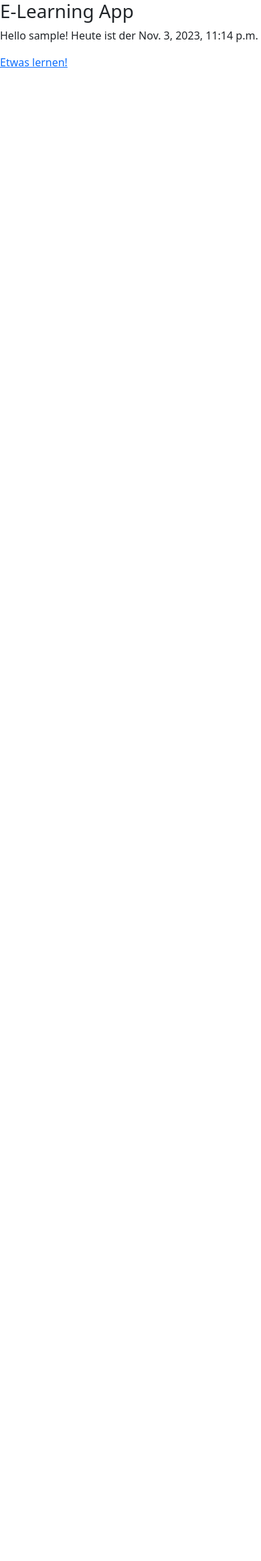
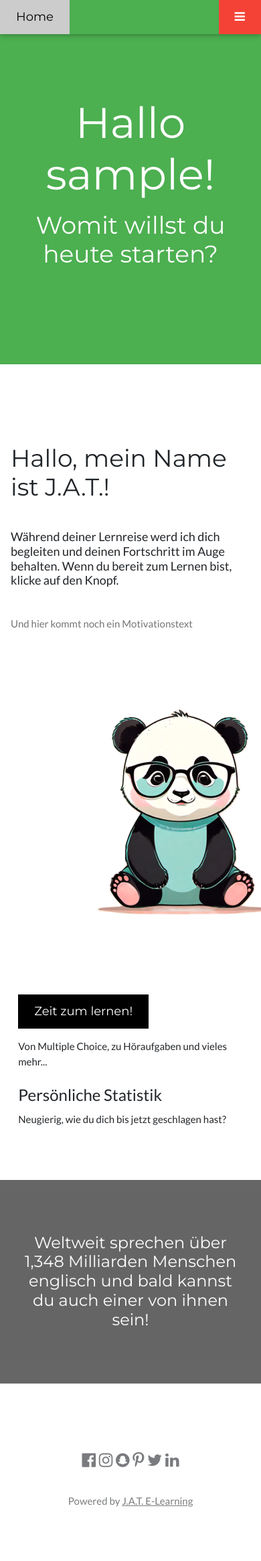
Before and after one commit to JanFfm/e-learning23, a Django app: page / in a window 390 px wide; the page is wider, and only the part inside the window is pictured. Shown: that part at 67% size. Before the commit the page ends 101 px from the top of that part, so only its background shows below. Run offline with Django 4.2, Linux system fonts and the light colour scheme; the visitor is signed in with stand-in values (Sample User, id 1); some libraries are stand-ins or nearby versions.

Commit message:
frontend: Make start page prettier

```diff
--- a/project/project/templates/app/dashboard.html
+++ b/project/project/templates/app/dashboard.html
@@ -1,14 +1,124 @@
 {% extends 'base.html' %}
 
 {% block content %}
+<head>
+<meta charset="UTF-8">
+<meta name="viewport" content="width=device-width, initial-scale=1">
+<link rel="stylesheet" href="https://www.w3schools.com/w3css/4/w3.css">
+<link rel="stylesheet" href="https://fonts.googleapis.com/css?family=Lato">
+<link rel="stylesheet" href="https://fonts.googleapis.com/css?family=Montserrat">
+<link rel="stylesheet" href="https://cdnjs.cloudflare.com/ajax/libs/font-awesome/4.7.0/css/font-awesome.min.css">
+<style>
+body,h1,h2,h3,h4,h5,h6 {font-family: "Lato", sans-serif}
+.w3-bar,h1,button {font-family: "Montserrat", sans-serif}
+.fa-anchor,.fa-coffee {font-size:200px}
+.bamboo{
+  background-image: url('/media/bamboo_books.png');
+  background-repeat: no-repeat;
+  background-attachment: fixed;
+  background-size: cover;
+}
+</style>
+</head>
+<body>
 
-<p>
-Hello {{ user }}!
-Heute ist der {{ date }}
-</p>
+<!-- Navbar -->
+<div class="w3-top">
+  <div class="w3-bar w3-green w3-card w3-left-align w3-large">
+    <a class="w3-bar-item w3-button w3-hide-medium w3-hide-large w3-right w3-padding-large w3-hover-white w3-large w3-red" href="javascript:void(0);" onclick="myFunction()" title="Toggle Navigation Menu"><i class="fa fa-bars"></i></a>
+    <a href="#" class="w3-bar-item w3-button w3-padding-large w3-white">Home</a>
+    <a href="#" class="w3-bar-item w3-button w3-hide-small w3-padding-large w3-hover-white">Zeit zum Lernen!</a>
+    <a href="#" class="w3-bar-item w3-button w3-hide-small w3-padding-large w3-hover-white">Persönliche Statistik</a>
+    <a href="#" class="w3-bar-item w3-button w3-hide-small w3-padding-large w3-hover-white">FAQ</a>
+    <a href="#" class="w3-bar-item w3-button w3-hide-small w3-padding-large w3-hover-white">Link 4</a>
+  </div>
 
-<a href="{% url 'learn' %}">Etwas lernen!</a>
+  <!-- Navbar on small screens -->
+  <div id="navDemo" class="w3-bar-block w3-white w3-hide w3-hide-large w3-hide-medium w3-large">
+    <a href="#" class="w3-bar-item w3-button w3-padding-large">Zeit zum Lernen!</a>
+    <a href="#" class="w3-bar-item w3-button w3-padding-large">Persönliche Statistik</a>
+    <a href="#" class="w3-bar-item w3-button w3-padding-large">FAQ</a>
+    <a href="#" class="w3-bar-item w3-button w3-padding-large">Link 4</a>
+  </div>
+</div>
 
+<header class="w3-container w3-green w3-center" style="padding:128px 16px">
+    <div class="w3-container w3-green bg-primary text-white text-center">
+      {% comment %} <div class = 'bamboo'> {% endcomment %}
+        <div>
+            <p class="w3-container w3-green" style="text-align:center; line-height:1.35em; font-size:40px;">
+                <h1 class="w3-margin w3-jumbo">Hallo {{ user }}!</h1>
+                <h1>Womit willst du heute starten?</h1>
+            </p>
+        </div>
+      {% comment %} </div> {% endcomment %}
+    </div>
+</header>
+  <div class="w3-row-padding w3-padding-64 w3-container">
+    <div class="w3-content">
+      <div class="w3-twothird">
+        <h1>Hallo, mein Name ist J.A.T.!</h1>
+        <h5 class="w3-padding-32">Während deiner Lernreise werd ich dich begleiten und deinen Fortschritt im Auge behalten.
+          Wenn du bereit zum Lernen bist, klicke auf den Knopf.
+        </h5>
+        <p class="w3-text-grey"> Und hier kommt noch ein Motivationstext</p>
+      </div>
+      <div class="w3-third w3-right">
+        <img src="/media/cute_panda.jpg" alt="J.A.T."/>
+        {% comment %} https://hotpot.ai/art-generator {% endcomment %}
+      </div>
+      <div class="container mt-5">
+        <div class="row">
+          <div class="col-sm-4">
+            {% comment %} <a href="{% url 'learn' %}">
+                <button>Zeit zum lernen!</button>
+              </a> {% endcomment %}
+            <p>
+                <a href="{% url 'learn' %}">
+                <button class="w3-button w3-black w3-padding-large w3-large w3-margin-top">Zeit zum lernen!</button>
+                </a>
+            </p>
+            {% comment %} <h3><a href="{% url 'learn' %}">Zeit zum lernen!</a></h3> {% endcomment %}
+            <span class="BaOVQ8 tz5f0K comp-lp8xjk8v wixui-rich-text">
+            <p>Von Multiple Choice, zu Höraufgaben und vieles mehr...</p>
+            </span>
+          </div>
+          <div class="col-sm-4">
+            <h3>Persönliche Statistik</h3>
+            <p>Neugierig, wie du dich bis jetzt geschlagen hast?</p>
+          </div>
+        </div>
+      </div>
+    </div>
+  </div>
+
+  <div class="w3-container w3-black w3-center w3-opacity w3-padding-64">
+    <h1 class="w3-margin w3-xlarge">Weltweit sprechen über 1,348 Milliarden Menschen englisch und bald kannst du auch einer von ihnen sein!</h1>
+  </div>
+<!-- Footer -->
+  <footer class="w3-container w3-padding-64 w3-center w3-opacity">
+    <div class="w3-xlarge w3-padding-32">
+      <i class="fa fa-facebook-official w3-hover-opacity"></i>
+      <i class="fa fa-instagram w3-hover-opacity"></i>
+      <i class="fa fa-snapchat w3-hover-opacity"></i>
+      <i class="fa fa-pinterest-p w3-hover-opacity"></i>
+      <i class="fa fa-twitter w3-hover-opacity"></i>
+      <i class="fa fa-linkedin w3-hover-opacity"></i>
+  </div>
+  <p>Powered by <a href="https://moodle.studiumdigitale.uni-frankfurt.de/moodle/course/view.php?id=5508" target="_blank">J.A.T. E-Learning</a></p>
+  </footer>
+  <script>
+    // Used to toggle the menu on small screens when clicking on the menu button
+    function myFunction() {
+      var x = document.getElementById("navDemo");
+      if (x.className.indexOf("w3-show") == -1) {
+        x.className += " w3-show";
+      } else {
+        x.className = x.className.replace(" w3-show", "");
+      }
+    }
+    </script>
+</body>
 
 
 {% endblock %}
--- a/project/project/templates/base.html
+++ b/project/project/templates/base.html
@@ -13,7 +13,6 @@
 </head>
 <body  hx-headers='{"X-CSRFToken": "{{ csrf_token }}"}'>
 
-<h1>E-Learning App</h2>
 
 {% block content %}
 
```
Also changed, not shown: project/media/bamboo_books.png (added), project/media/cute_panda.jpg (added).
